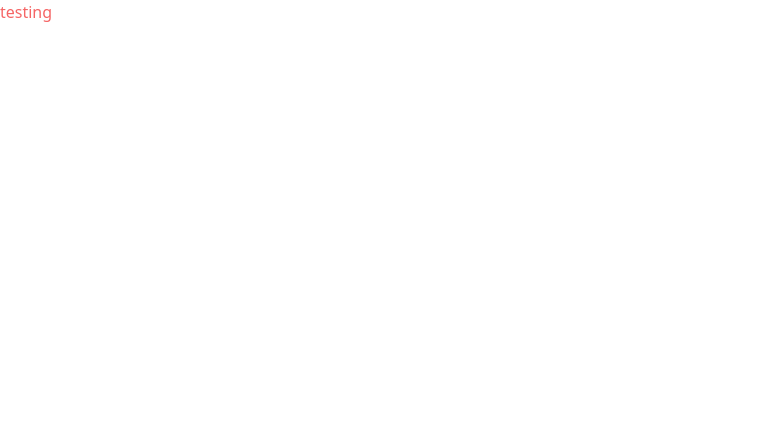
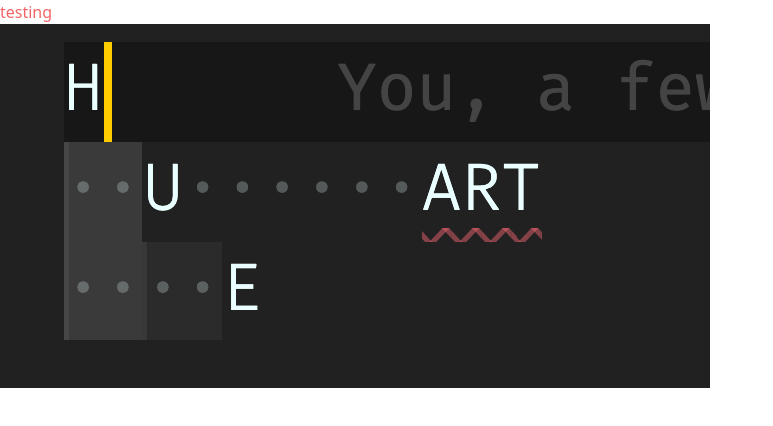
Before and after one commit to krnsk0/hue-portfolio, a Next.js app: page / in a window 1280 px wide. Shown: the top 426 px of the page, without its empty margins (0-773 px from the left). Built offline with nearby package versions, Linux system fonts and the light colour scheme.

Commit message:
add test logo

```diff
--- a/pages/index.js
+++ b/pages/index.js
@@ -4,6 +4,7 @@ const Index = () => {
   return (
     <Layout>
       <div className="text-red-500 leading-normal">testing</div>
+      <img src="/logo.png" alt="logo with text HUE art"></img>
     </Layout>
   );
 };
```
Also changed, not shown: public/logo.png (added).
